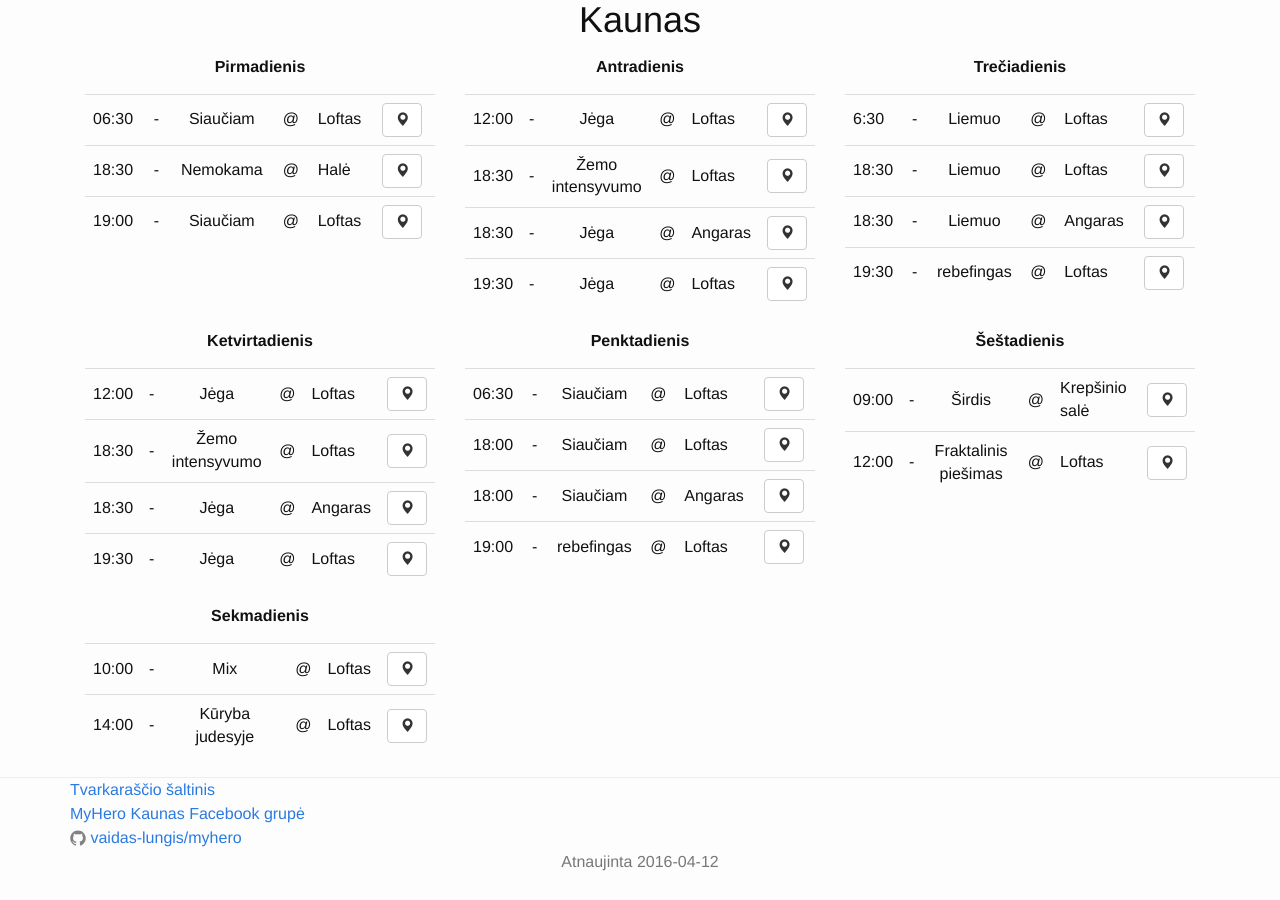
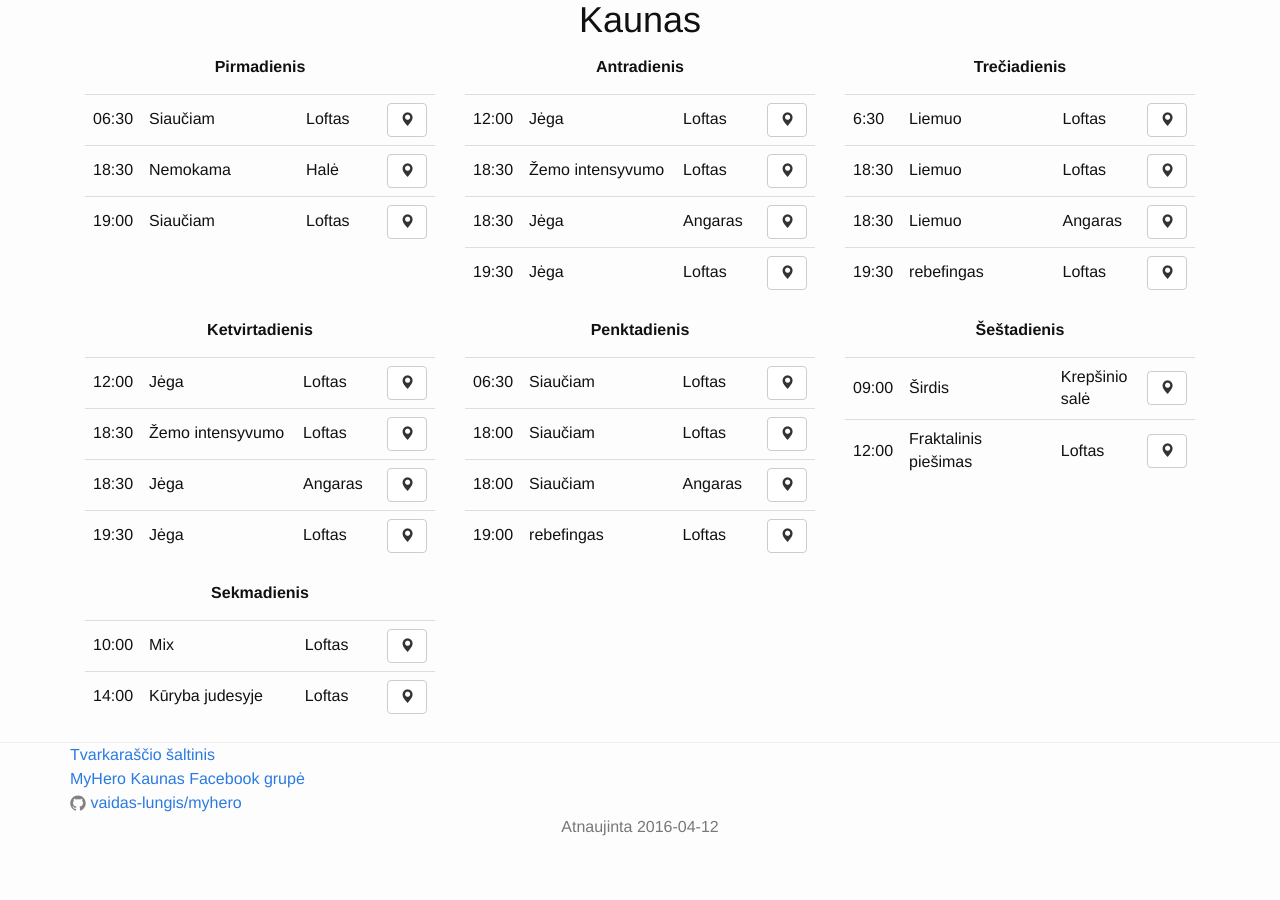
Before and after one commit to vaidas-lungis/myhero, a Jekyll site: the page built from index.html, in a window 1280 px wide. Built offline with Jekyll 4.4.1, drawn with Linux system fonts in a browser that asks for light colours; nearby versions of some CDN libraries.

Commit message:
Fixes  uneven element placement
add col-xs-X classes to events table td items

```diff
--- a/_includes/day-events.html
+++ b/_includes/day-events.html
@@ -2,10 +2,8 @@
     {% for event in include.events %}
     <tr>
         <td class="vert-align">{{event.starts_at}}</td>
-        <td class="vert-align hidden-xs">-</td>
-        <td class="vert-align text-center">{{ event.type}}</td>
-        <td class="vert-align hidden-xs">@</td>
-        <td class="vert-align">{{event.place}}</td>
+        <td class="vert-align col-xs-6">{{ event.type}}</td>
+        <td class="vert-align col-xs-3">{{event.place}}</td>
         <td class="vert-align">
             <a href="#{{event.place | replace:' ', '_' | downcase }}"
                class="btn btn-default"
```
